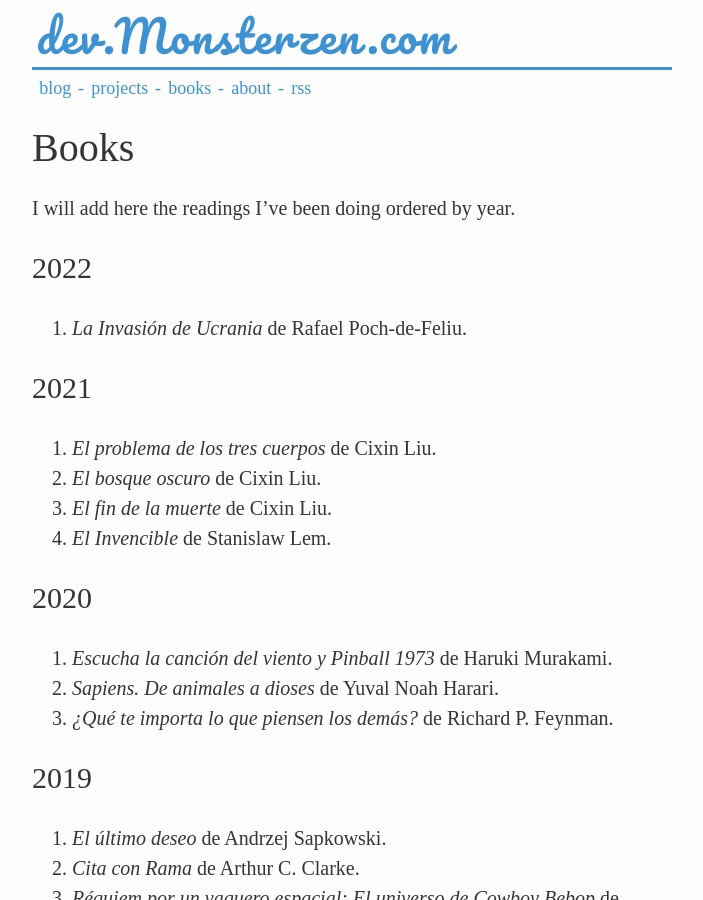
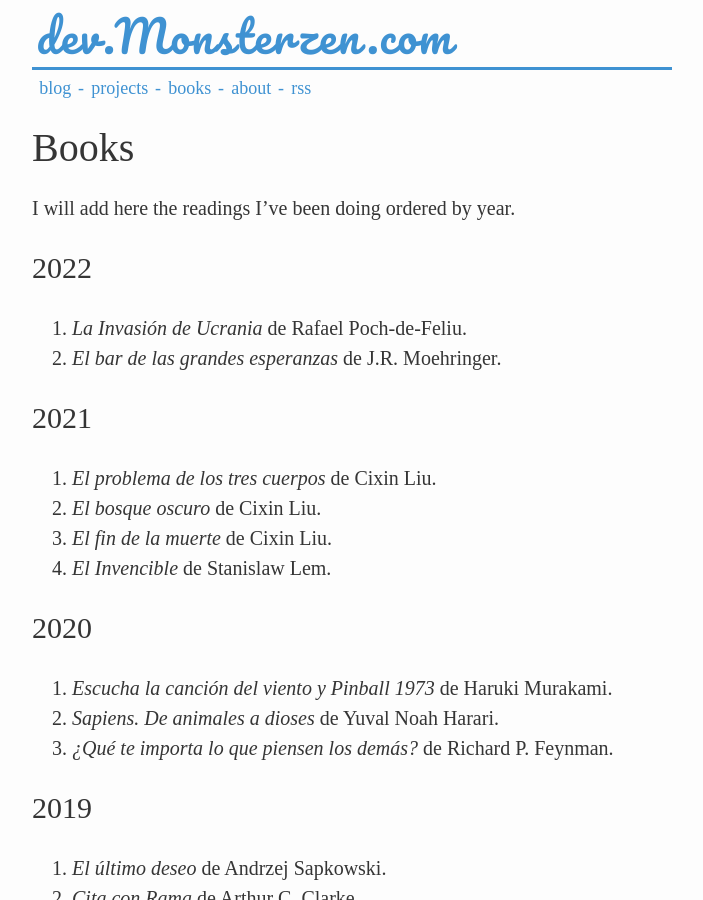
Before and after one commit to jfcalvo/jfcalvo.github.com, a Jekyll site: the page built from books.markdown, in a window 1280 px wide and 900 px high. Shown: the whole window, without its empty margins (288-991 px from the left). Built offline with Jekyll 4.4.1, drawn with Linux system fonts in a browser that asks for light colours; some web fonts are replaced.

Commit message:
Update books.markdown

```diff
--- a/books.markdown
+++ b/books.markdown
@@ -11,6 +11,7 @@ I will add here the readings I've been doing ordered by year.
 ## 2022
 
 1. *La Invasión de Ucrania* de Rafael Poch-de-Feliu.
+2. *El bar de las grandes esperanzas* de J.R. Moehringer.
 
 ## 2021
 
```
